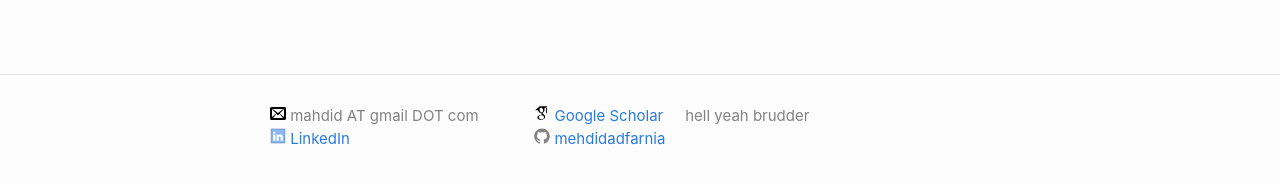
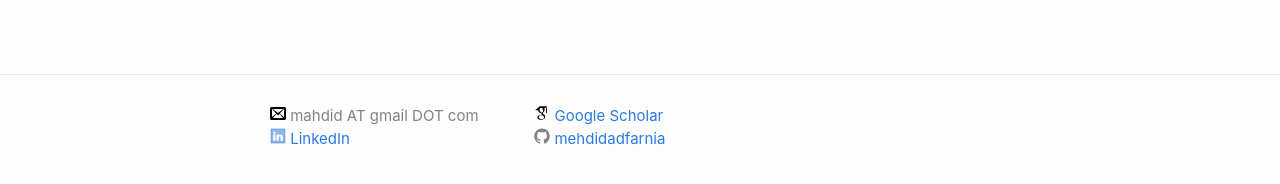
Before and after one commit to mehdidadfarnia/mehdidadfarnia.github.io, a Jekyll site: the page built from about.markdown, in a window 1280 px wide. Shown: the part 690-874 px from the top of the page. Built offline with Jekyll 4.4.1, drawn with Linux system fonts in a browser that asks for light colours.

Commit message:
Update _config.yml

```diff
--- a/_config.yml
+++ b/_config.yml
@@ -24,7 +24,7 @@ github_username:  mehdidadfarnia
 google_scholar: https://scholar.google.com/citations?user=jRCsE6EAAAAJ&hl=en
 linkedin: https://www.linkedin.com/in/meh-dad/
 
-description: hell yeah brudder
+description:
 # this means to ignore newlines until "baseurl:"
 #  Write an awesome description for your new site here. You can edit this
 #  line in _config.yml. It will appear in your document head meta (for
```
